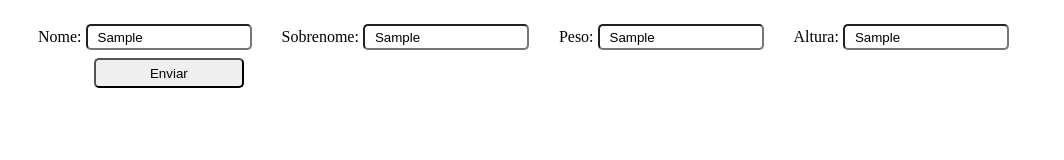
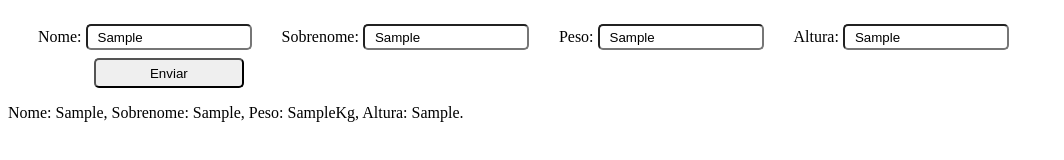
Before and after one commit to rafaelgrohl222/JavaScript_BasicoAvancado, a plain HTML site: page Aula13_Js-aplicacaoFuncaoArrayObjetos/index.html in a window 1280 px wide. Both pictures are taken after typing "Sample", "Sample", "Sample", "Sample" into the empty fields and a click on the button "Enviar". Shown: the whole page, without its empty margins (0-1064 px from the left). Drawn offline with Linux system fonts and the light colour scheme.

Commit message:
Curso de JavaScript Moderno do básico ao avançado (ES6)

```diff
--- a/Aula13_Js-aplicacaoFuncaoArrayObjetos/index.html
+++ b/Aula13_Js-aplicacaoFuncaoArrayObjetos/index.html
@@ -17,6 +17,7 @@
             <button class="botao">Enviar</button>
         </div><!--Botão Enviar-->
     </form>
+    <div class="resultado"></div>
     <!--Javascript-->
     <script src="js/script.js"></script>
 </body>
--- a/Aula13_Js-aplicacaoFuncaoArrayObjetos/js/script.js
+++ b/Aula13_Js-aplicacaoFuncaoArrayObjetos/js/script.js
@@ -1,5 +1,8 @@
 function meuEscopo () {
     const form = document.querySelector('.form');
+    const resultado = document.querySelector('.resultado');
+
+    const pessoas = [];
 
     function recebeEventoForm (evento) {
         evento.preventDefault();//previne contra envio de formulário
@@ -9,7 +12,18 @@ function meuEscopo () {
         const peso = form.querySelector('.peso');
         const altura = form.querySelector('.altura');
 
-        console.log("Nome:", nome.value,"Sobrenome:", sobrenome.value,"Peso:", peso.value,"Altura:", altura.value);
+        //add 1 objetos p/ cada array pessoas
+        pessoas.push({
+            nome: nome.value,
+            sobrenome: sobrenome.value,
+            peso: peso.value,
+            altura: altura.value
+        });
+
+        console.log(pessoas);
+
+        resultado.innerHTML += `<p>Nome: ${nome.value}, Sobrenome: ${sobrenome.value},` +
+        ` Peso: ${peso.value}Kg, Altura: ${altura.value}.</p>`
     }
     //adiciona um escutador de evento no formulário
     form.addEventListener('submit', recebeEventoForm);
```
